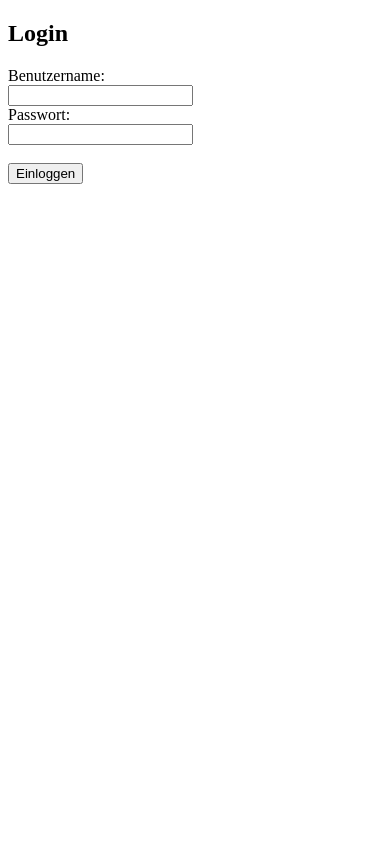
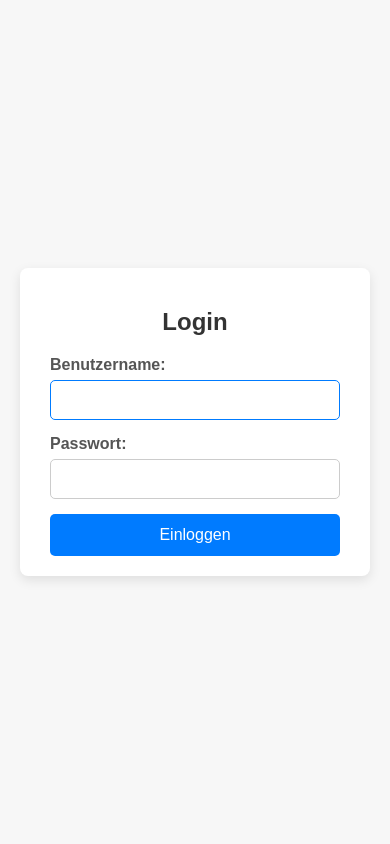
Before and after one commit to Jonas-Loe/NoWo, a Flask app: page /login in a window 390 px wide. Run offline with Flask 3, Linux system fonts and the light colour scheme.

Commit message:
Responsive Design

```diff
--- a/templates/login.html
+++ b/templates/login.html
@@ -1,16 +1,99 @@
 <!doctype html>
-<html>
+<html lang="de">
 <head>
+    <meta charset="utf-8">
+    <meta name="viewport" content="width=device-width, initial-scale=1">
     <title>Login</title>
+    <style>
+        /* Grundstil für Body */
+        body {
+            font-family: Arial, sans-serif;
+            background: #f7f7f7;
+            display: flex;
+            justify-content: center;
+            align-items: center;
+            height: 100vh;
+            margin: 0;
+        }
+
+        /* Container für das Formular */
+        .login-container {
+            background: white;
+            padding: 20px 30px;
+            border-radius: 8px;
+            box-shadow: 0 4px 12px rgba(0,0,0,0.1);
+            width: 100%;
+            max-width: 360px;
+            box-sizing: border-box;
+        }
+
+        h2 {
+            text-align: center;
+            margin-bottom: 20px;
+            color: #333;
+        }
+
+        label {
+            display: block;
+            margin-bottom: 6px;
+            font-weight: bold;
+            color: #555;
+        }
+
+        input[type="text"],
+        input[type="password"] {
+            width: 100%;
+            padding: 10px 12px;
+            margin-bottom: 15px;
+            border: 1px solid #ccc;
+            border-radius: 5px;
+            font-size: 16px;
+            box-sizing: border-box;
+            transition: border-color 0.3s ease;
+        }
+
+        input[type="text"]:focus,
+        input[type="password"]:focus {
+            border-color: #007bff;
+            outline: none;
+        }
+
+        input[type="submit"] {
+            width: 100%;
+            background-color: #007bff;
+            color: white;
+            padding: 12px;
+            font-size: 16px;
+            border: none;
+            border-radius: 5px;
+            cursor: pointer;
+            transition: background-color 0.3s ease;
+        }
+
+        input[type="submit"]:hover {
+            background-color: #0056b3;
+        }
+
+        /* Für kleine Bildschirme etwas Abstand oben */
+        @media (max-width: 400px) {
+            .login-container {
+                margin: 20px;
+            }
+        }
+    </style>
 </head>
 <body>
-    <h2>Login</h2>
-    <form method="post">
-        <label>Benutzername:</label><br>
-        <input type="text" name="username"><br>
-        <label>Passwort:</label><br>
-        <input type="password" name="password"><br><br>
-        <input type="submit" value="Einloggen">
-    </form>
+    <div class="login-container">
+        <h2>Login</h2>
+        <form method="post">
+            <label for="username">Benutzername:</label>
+            <input type="text" id="username" name="username" required autocomplete="username" autofocus>
+
+            <label for="password">Passwort:</label>
+            <input type="password" id="password" name="password" required autocomplete="current-password">
+
+            <input type="submit" value="Einloggen">
+        </form>
+    </div>
 </body>
 </html>
```
